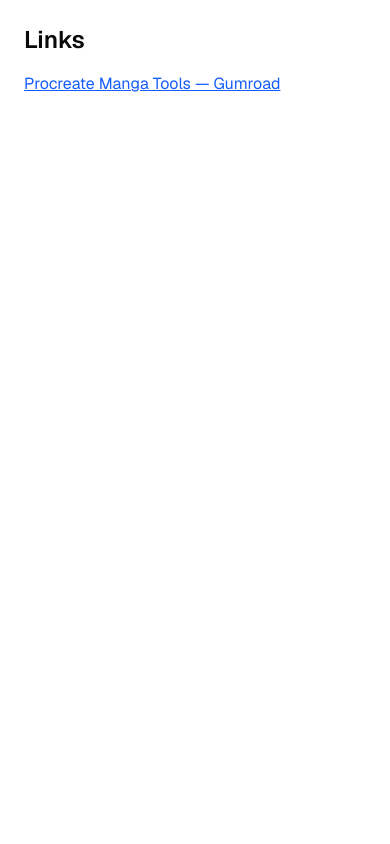
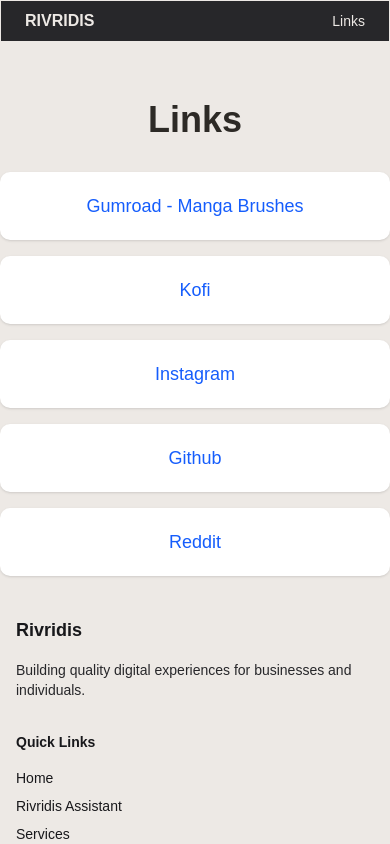
Before and after one commit to Rivridis/rivridis-website, a Next.js app: page /links in a window 390 px wide. Shown: the top 844 px of the page. Built offline with nearby package versions, Linux system fonts and the light colour scheme.

Commit message:
added links page

```diff
--- a/src/app/components/navbar.js
+++ b/src/app/components/navbar.js
@@ -7,9 +7,9 @@
     const [dropdownOpen, setDropdownOpen] = useState(false);
     return (
         <nav className="bg-zinc-800 px-6 py-2 flex items-center justify-between mx-auto mt-0 md:mt-4 max-w-[700px] md:rounded-md md:px-8 border border-[#ede9e5]">
-            <div className="font-bold text-md text-[#ede9e5] md:mb-0 mb-0">
+            <Link href="/" className="font-bold text-md text-[#ede9e5] md:mb-0 mb-0">
                 RIVRIDIS
-            </div>
+            </Link>
             <div className="flex-1 flex justify-center">
                 <div className="flex gap-4 hidden md:flex">
                     <Link href="/"><span className="text-[#ede9e5] cursor-pointer text-sm">Home</span></Link>
@@ -38,7 +38,7 @@
             </div>
             <div className="flex items-center gap-4 text-sm">
                 <button>
-                    <Link href="#foot"><span className="text-[#ede9e5] cursor-pointer text-sm">Links</span></Link>
+                    <Link href="/links"><span className="text-[#ede9e5] cursor-pointer text-sm">Links</span></Link>
                 </button>
             </div>
         </nav>
--- a/src/app/links/page.js
+++ b/src/app/links/page.js
@@ -1,19 +1,47 @@
+import Navbar from "src/app/components/navbar.js"
+import Link from 'next/link';
+import Footer from "src/app/components/footer.js"
+
 export default function Page() {
     return (
-        <main className="p-6 font-sans">
-            <h1 className="text-2xl font-semibold">Links</h1>
-            <ul className="mt-4">
-                <li>
-                    <a
-                        href="https://rivridis.gumroad.com/l/ProcreateMangaTools"
-                        target="_blank"
-                        rel="noopener noreferrer"
-                        className="text-blue-600 hover:text-blue-800 underline"
-                    >
-                        Procreate Manga Tools — Gumroad
-                    </a>
-                </li>
-            </ul>
+        <main className="bg-[#ede9e5] min-h-screen">
+            <div className="w-full fixed top-0 left-0 z-50">
+                <Navbar />
+            </div>
+
+            <div className="flex flex-col items-center justify-center">
+                <h1 className="text-4xl font-bold mb-8 mt-25 text-[#2d2a26]">Links</h1>
+                <div className="space-y-4 w-full max-w-xl text-center">
+                    <div className="bg-white rounded-lg shadow p-5">
+                        <Link href="https://rivridis.gumroad.com/l/ProcreateMangaTools" className="block text-lg text-blue-600 hover:underline">
+                            Gumroad - Manga Brushes
+                        </Link>
+                    </div>
+                    <div className="bg-white rounded-lg shadow p-5">
+                        <Link href="https://ko-fi.com/rivridis" className="block text-lg text-blue-600 hover:underline">
+                            Kofi
+                        </Link>
+                    </div>
+                    <div className="bg-white rounded-lg shadow p-5">
+                        <Link href="https://www.instagram.com/rivridis" className="block text-lg text-blue-600 hover:underline">
+                            Instagram
+                        </Link>
+                    </div>
+                    <div className="bg-white rounded-lg shadow p-5">
+                        <Link href="https://github.com/Rivridis" className="block text-lg text-blue-600 hover:underline">
+                            Github
+                        </Link>
+                    </div>
+                    <div className="bg-white rounded-lg shadow p-5">
+                        <Link href="https://www.reddit.com/user/rivridis" className="block text-lg text-blue-600 hover:underline">
+                            Reddit
+                        </Link>
+                    </div>
+                </div>
+            </div>
+            <div className="w-full">
+                <Footer />
+            </div>
         </main>
     );
 }
--- a/src/app/rivridis-assistant/page.js
+++ b/src/app/rivridis-assistant/page.js
@@ -1,7 +1,7 @@
 import Navbar from "src/app/components/navbar.js"
 import Footer from "src/app/components/footer.js"
 import Link from 'next/link';
-import UseCasePanel from "src/app/components/UseCasePanel.js";
+
 
 export const metadata = {
   title: 'Rivridis Assistant | Rivridis Inc',
--- a/src/app/secret/page.js
+++ /dev/null
@@ -1,53 +0,0 @@
-"use client";
-import { useState } from "react";
-import SHA256 from "crypto-js/sha256";
-
-export default function ProtectedPage() {
-  const [input, setInput] = useState("");
-  const [authorized, setAuthorized] = useState(false);
-
-  const PASSWORD_HASH = "8c6976e5b5410415bde908bd4dee15dfb167a9c873fc4bb8a81f6f2ab448a918";
-
-  const handleSubmit = (e) => {
-    e.preventDefault();
-    const hash = SHA256(input).toString();
-
-    if (hash === PASSWORD_HASH) {
-      setAuthorized(true);
-    } else {
-      alert("Access Denied");
-    }
-  };
-
-  if (!authorized) {
-    return (
-      <div className="flex items-center justify-center min-h-screen bg-[#ede9e5]">
-        <div className="bg-[#f7f5f2] p-6 rounded-lg shadow w-80">
-          <h2 className="text-lg font-semibold mb-4 text-center">Enter Password</h2>
-          <form onSubmit={handleSubmit} className="flex flex-col gap-3">
-            <input
-              type="password"
-              value={input}
-              onChange={(e) => setInput(e.target.value)}
-              placeholder="Password"
-              className="border border-[#d6ccc2] rounded px-3 py-2  focus:outline-none focus:ring focus:ring-[#b6ad90]"
-            />
-            <button
-              type="submit"
-              className="bg-[#b6ad90] text-white rounded py-2 hover:bg-[#a69c7c] transition"
-            >
-              Unlock
-            </button>
-          </form>
-        </div>
-      </div>
-    );
-  }
-
-  return (
-    <div className="p-6 min-h-screen bg-[#ede9e5]">
-      <h1 className="text-2xl font-bold mb-4">Secret Page</h1>
-      <p>Thanks for Visiting.</p>
-    </div>
-  );
-}
```
